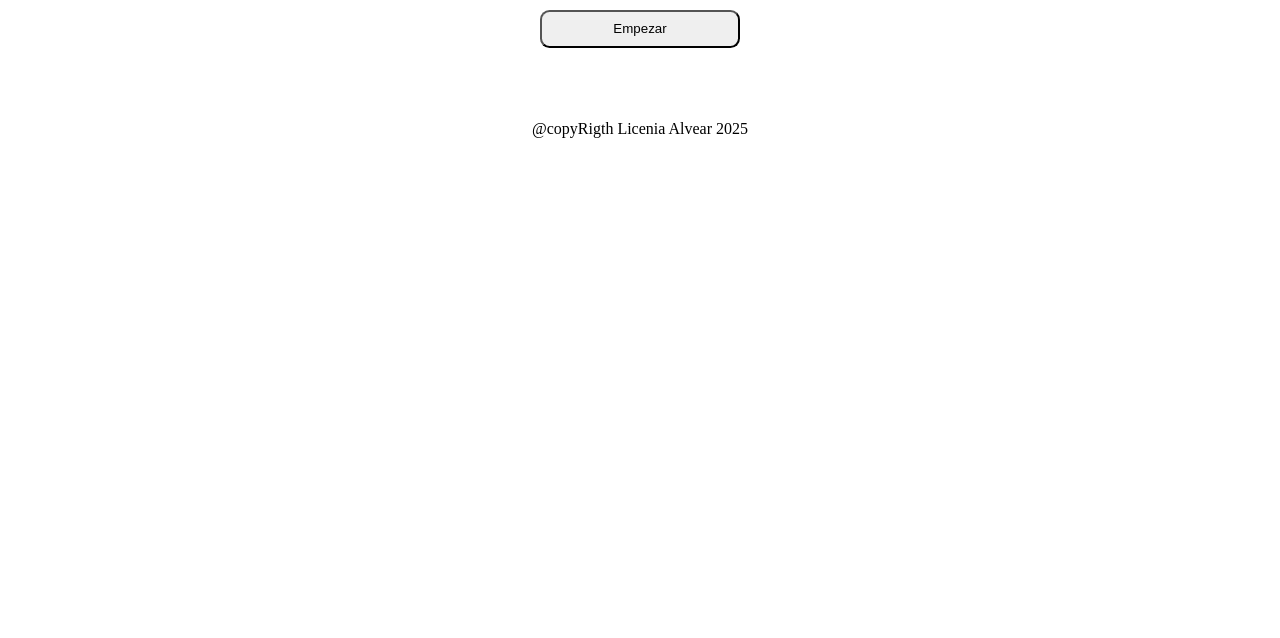
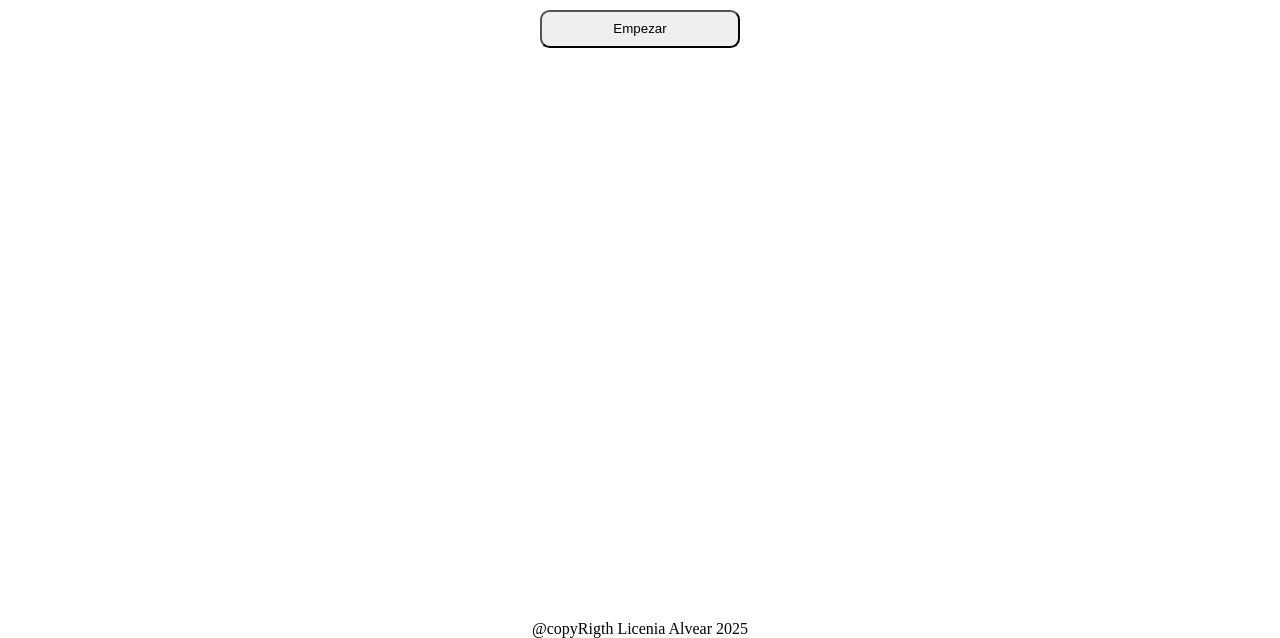
Before and after one commit to Licenia/juego-Memoria, a website built with Vite: page index.html in a window 1280 px wide. Shown: the part 162-800 px from the top of the page. Built offline with nearby package versions, Linux system fonts and the light colour scheme; files whose address does not match are found by name.

Commit message:
style: ajustar grid del contendor para el posicionamiento dinamico de los elementos del juego

```diff
--- a/src/css/style.css
+++ b/src/css/style.css
@@ -7,7 +7,7 @@
 
 .container-grid {
   display: grid;
-  grid-template-rows: 250px 50px 1fr 50px;
+  grid-template-rows: repeat(2, auto);
   min-height: 100vh;
 }
 
```
